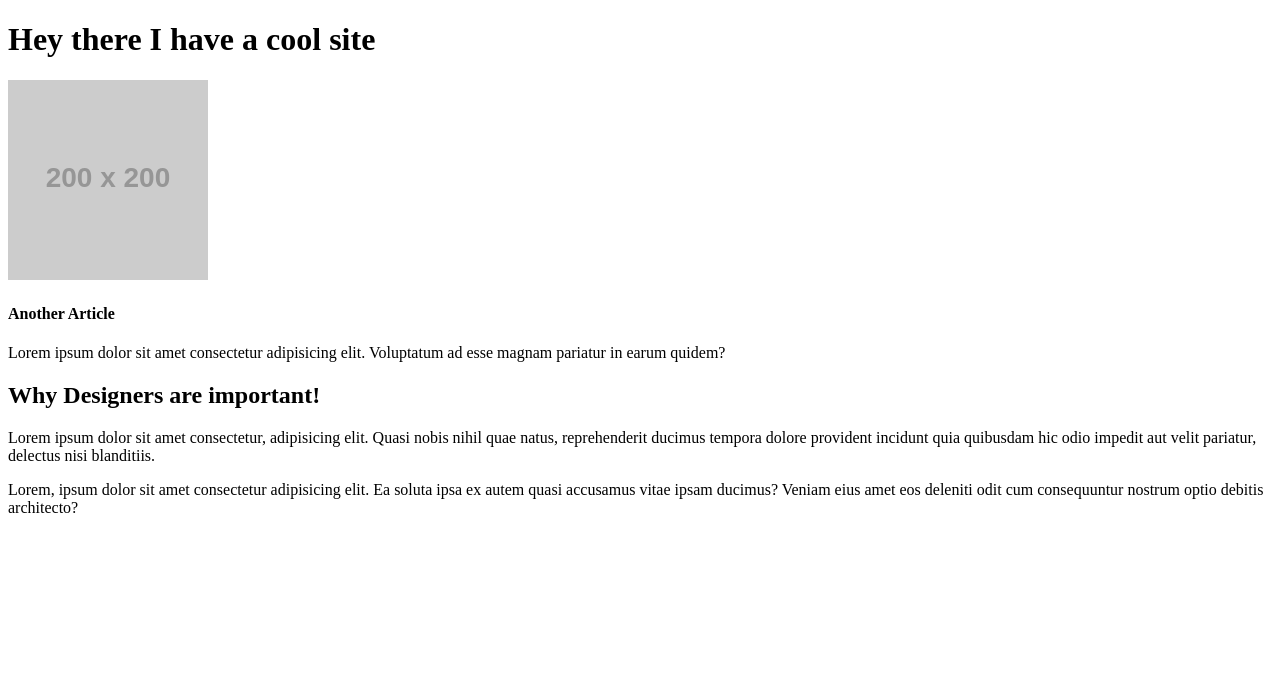
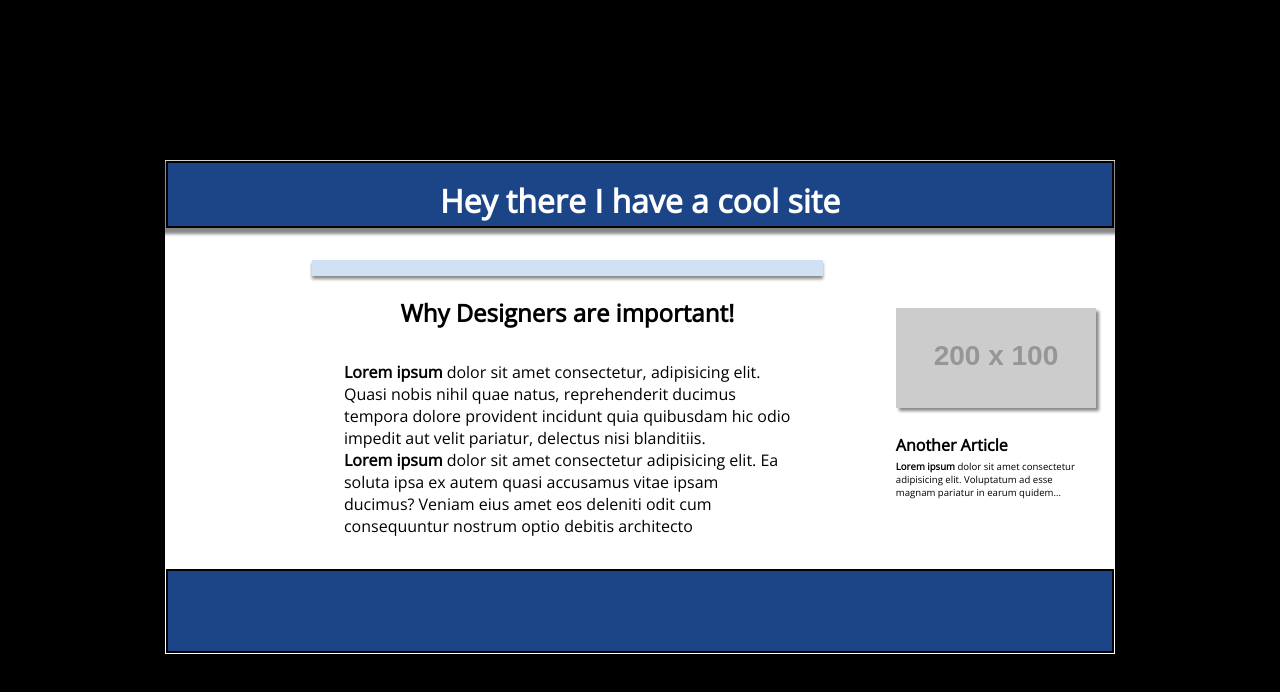
Before and after one commit to lukekingA/coolsite, a plain HTML site: page index.html in a window 1280 px wide. Drawn offline with nearby package versions, Linux system fonts and the light colour scheme; files that its build step writes are made by us from their sources; placeholder pictures from the web are drawn by us.

Commit message:
finished html and css style

```diff
--- a/index.html
+++ b/index.html
@@ -6,29 +6,55 @@
   <meta name="viewport" content="width=device-width, initial-scale=1.0">
   <meta http-equiv="X-UA-Compatible" content="ie=edge">
   <title>Cool Site</title>
-  <link rel="stylesheet" href="style/style.css">
+  <link href="https://fonts.googleapis.com/css?family=Open+Sans" rel="stylesheet">
+
+  <link rel="stylesheet" href="styles/style.css">
 </head>
 
 <body>
+  <div class="wrapper">
     <header>
-    <h1>Hey there I have a cool site</h1>
+      <h1 class="text-center">Hey there I have a cool site</h1>
     </header>
+    <div class="wrapper2">
+      <div class="main-content">
+        <main>
+          <div class="bar"></div>
+          <h2 class="text-center">Why Designers are important!</h2>
+          <div class="articles">
+            <p><span class="bold">Lorem ipsum</span> dolor sit amet consectetur, adipisicing elit. Quasi nobis nihil
+              quae
+              natus, reprehenderit
+              ducimus
+              tempora dolore provident incidunt quia quibusdam hic odio impedit aut velit pariatur, delectus nisi
+              blanditiis.</p>
+            <p><span class="bold">Lorem ipsum</span> dolor sit amet consectetur adipisicing elit. Ea soluta ipsa ex
+              autem
+              quasi accusamus vitae
+              ipsam
+              ducimus? Veniam eius amet eos deleniti odit cum consequuntur nostrum optio debitis architecto</p>
+          </div>
+        </main>
+
+      </div>
+
+      <div class="side-content">
         <aside>
-    <img src="http://placehold.it/200x200" alt="A cool picture">
+          <img src="http://placehold.it/200x100" alt="A cool picture">
           <div>
             <h4>Another Article</h4>
-      <p>Lorem ipsum dolor sit amet consectetur adipisicing elit. Voluptatum ad esse magnam pariatur in earum quidem?
+            <p><span class="bold">Lorem ipsum</span> dolor sit amet consectetur adipisicing elit. Voluptatum ad
+              esse
+              magnam pariatur in earum
+              quidem...
             </p>
           </div>
         </aside>
-  <main>
-    <div class="bar"></div>
-    <h2>Why Designers are important!</h2>
-    <p>Lorem ipsum dolor sit amet consectetur, adipisicing elit. Quasi nobis nihil quae natus, reprehenderit ducimus
-      tempora dolore provident incidunt quia quibusdam hic odio impedit aut velit pariatur, delectus nisi blanditiis.</p>
-    <p>Lorem, ipsum dolor sit amet consectetur adipisicing elit. Ea soluta ipsa ex autem quasi accusamus vitae ipsam
-      ducimus? Veniam eius amet eos deleniti odit cum consequuntur nostrum optio debitis architecto?</p>
-  </main>
+      </div>
+
+    </div>
+    <footer></footer>
+  </div>
 </body>
 
 </html>
--- a/styles/style.css
+++ b/styles/style.css
@@ -0,0 +1,85 @@
+body {
+  background: black;
+  font-family: 'Open Sans',
+    sans-serif;
+
+}
+
+p {
+  margin: 0;
+}
+
+main {
+  margin-left: 20%;
+  margin-right: 10%;
+}
+
+header {
+  border: 2px solid black;
+  box-shadow: 0 3px 3px 3px rgba(0, 0, 0, 0.472);
+}
+
+header h1 {
+  margin-top: 0;
+  margin-bottom: 0;
+  padding-top: 1rem;
+  padding-bottom: .25rem;
+  background: #1c4587;
+  color: white;
+}
+
+footer {
+  border: 2px solid black;
+  background: #1c4587;
+  height: 5rem;
+}
+
+img {
+  box-shadow: 3px 3px 3px rgba(0, 0, 0, 0.472);
+}
+
+aside {
+  padding-right: 15%;
+  padding-top: 5rem;
+}
+
+aside h4 {
+  margin-bottom: .25rem;
+}
+
+aside p {
+  font-size: .6rem;
+}
+
+.wrapper {
+  background: white;
+  width: 75%;
+  margin: 20vh auto;
+  border: 1px solid white;
+}
+
+.wrapper2 {
+  display: flex;
+  flex-direction: row;
+
+}
+
+.articles {
+  margin: 2rem;
+}
+
+.text-center {
+  text-align: center;
+}
+
+.bold {
+  font-weight: bold;
+}
+
+.bar {
+  margin-top: 2rem;
+  margin-bottom: 1rem;
+  background: #d0e1f3;
+  height: 1rem;
+  box-shadow: 0 3px 3px rgba(0, 0, 0, 0.472);
+}
```
Lines whose indentation alone changed are shown as unchanged.
